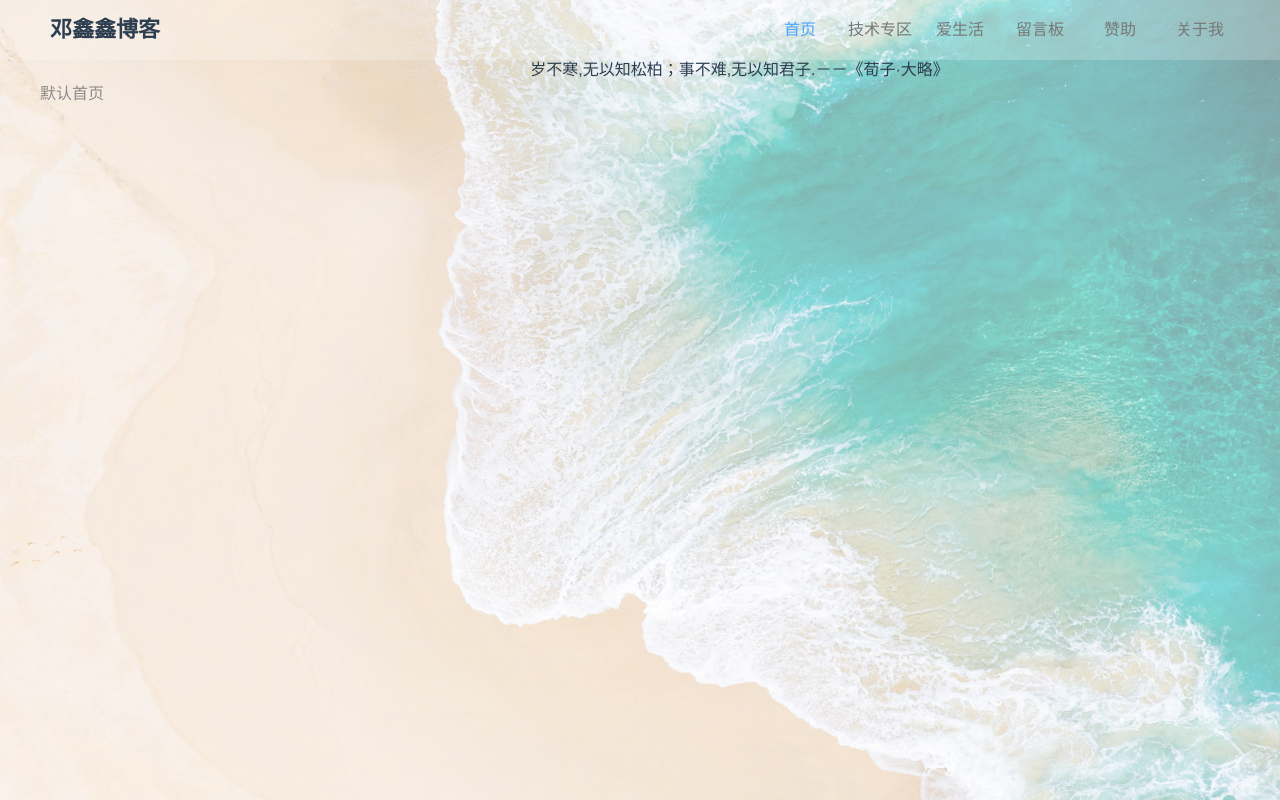
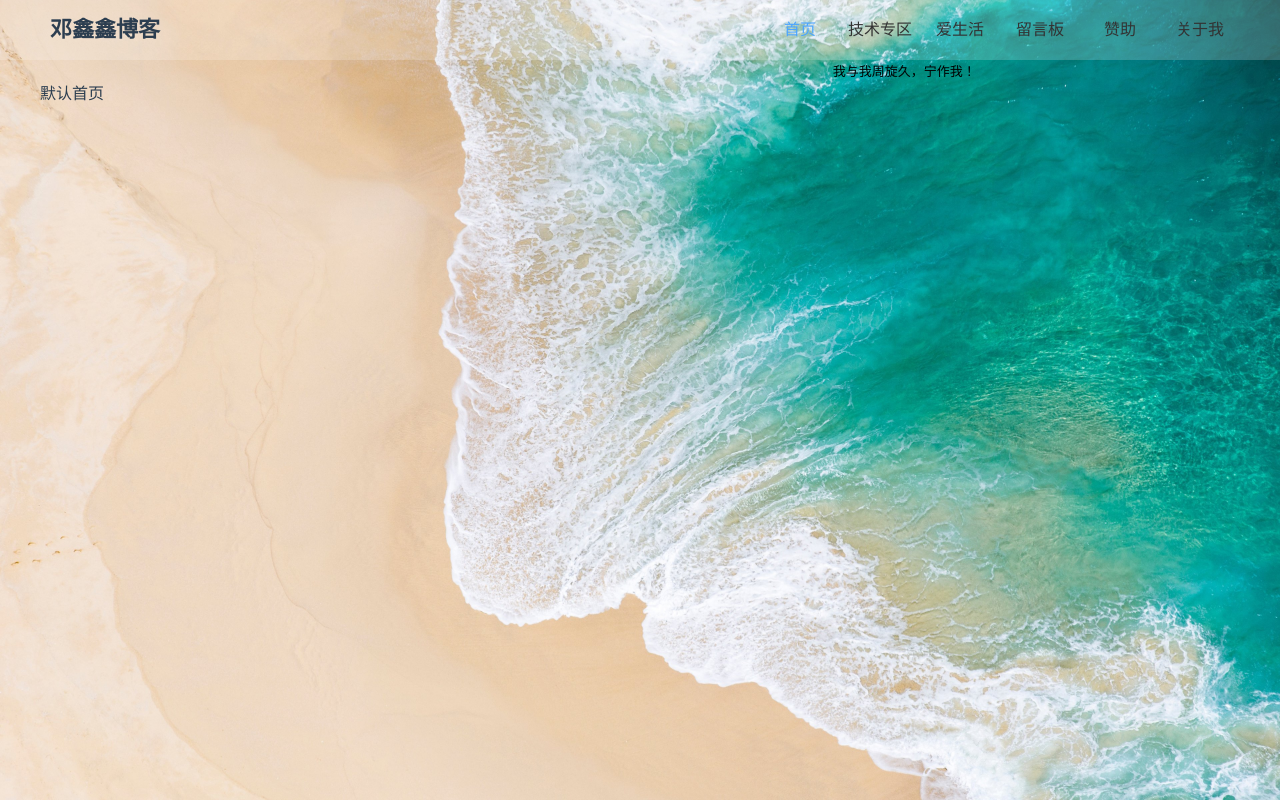
Before and after one commit to dxx01/myboke, a Vue app: page / in a window 1280 px wide. Built offline with nearby package versions, Linux system fonts and the light colour scheme; the HTML template or start-up script is replaced by a standard one.

Commit message:
gengxin8.9

```diff
--- a/package.json
+++ b/package.json
@@ -10,6 +10,7 @@
   "dependencies": {
     "core-js": "^3.6.5",
     "element-ui": "^2.13.2",
+    "gsap": "^3.4.2",
     "vue": "^2.6.11",
     "vue-router": "^3.2.0",
     "vuex": "^3.4.0"
--- a/src/components/notification.vue
+++ b/src/components/notification.vue
@@ -1,32 +1,73 @@
 <template>
-  <div id="notification">
+  <div id="notification" v-show="this.$store.state.active">
     <div class="moveBox">
-      <div class="move">
-        <span>岁不寒,无以知松柏；事不难,无以知君子.－－《荀子·大略》</span>
+      <div id="notification_move">
+        <span id="notification_content">{{ contents[active] }}</span>
       </div>
     </div>
   </div>
 </template>
 
 <script>
+import { TimelineMax } from "gsap";
 export default {
   name: "notification",
   props: [""],
   data() {
-    return {};
+    return {
+      contents: this.$store.state.defaultContent.contents,
+      active: 0,
+      x: 0,
+      // gsap
+      t1: null,
+      time: 10
+    };
   },
-
+  created() {},
   components: {},
 
   computed: {},
 
   beforeMount() {},
 
-  mounted() {},
+  mounted() {
+    this.getX();
+  },
 
-  methods: {},
+  methods: {
+    //gsap动画方法
+    initGsap() {
+      this.t1 = new TimelineMax();
+      this.t1.to("#notification_move", this.time, {
+        x: this.x,
+        repeat: 1,
+        yoyo: true,
+        yoyoEase: true,
+        onComplete: () => {
+          this.active++;
+          if (this.active > this.contents.length - 1) {
+            this.active = 0;
+          }
+        }
+      });
+    },
+    // 获取x动态值
+    getX() {
+      this.x =
+        document.getElementById("notification_move").offsetWidth -
+        document.getElementById("notification_content").offsetWidth;
+      this.initGsap();
+    }
+  },
 
-  watch: {}
+  watch: {
+    active(newData, oldData) {
+      console.log(newData);
+      if (newData !== oldData) {
+        setTimeout(this.getX);
+      }
+    }
+  }
 };
 </script>
 <style lang="scss" scoped>
@@ -40,26 +81,17 @@ export default {
     max-width: 1200px;
     margin: 0 auto;
     overflow: hidden;
-    .move {
+    #notification_move {
       position: relative;
       top: 0;
       left: 0;
-      animation: moveText 20s infinite;
       white-space: nowrap;
-      .span {
+      #notification_content {
         font-family: "Trebuchet MS", Arial, Helvetica, sans-serif;
         font-size: 13px;
         vertical-align: middle;
         font-weight: normal;
-        color: #999999;
-      }
-    }
-    @keyframes moveText {
-      from {
-        left: 0;
-      }
-      to {
-        left: 100%;
+        color: #000000;
       }
     }
   }
--- /dev/null
+++ b/src/store/defaultContent.js
@@ -0,0 +1,18 @@
+const contents = [
+  "我与我周旋久，宁作我！",
+  "事不难,无以知君子！",
+  "遇事不决，可问春风！",
+  "命里有时终须有，命里无时莫强求。",
+  "青年需早为，岂能长少年！",
+  "来说是非者，必是是非人。",
+  "良言一句暖三冬，恶语伤人六月寒。",
+  "人哪有好的，只是坏的程度不一样而已。",
+  "要么庸俗，要么孤独。",
+  "自由不是让你想做什么就做什么，自由是教你不想做什么，就可以不做什么。"
+];
+export default {
+  namespaced: true,
+  state: {
+    contents: contents
+  }
+};
--- a/src/store/index.js
+++ b/src/store/index.js
@@ -1,25 +1,22 @@
 import Vue from "vue";
 import Vuex from "vuex";
 import header from "./modules/header";
+import defaultContent from "./defaultContent";
 Vue.use(Vuex);
 
 let store = new Vuex.Store({
   state: {
-    height: 80
+    active: true
   },
   mutations: {
-    // 小屏模式下下拉框的长度
-    setHeight(state, val) {
-      state.height += val;
+    change(state, val) {
+      state.active = val;
     }
   },
-  actions: {
-    setHeight({ commit }, val) {
-      commit("setHeight", val);
-    }
-  },
+  actions: {},
   modules: {
-    header
+    header,
+    defaultContent
   }
 });
 export default store;
--- a/src/views/header/index.vue
+++ b/src/views/header/index.vue
@@ -210,7 +210,7 @@ export default {
 #headerMode {
   width: 100%;
   height: 60px;
-  position: absolute;
+  position: fixed;
   top: 0;
   z-index: 9999;
   background-color: rgba(255, 255, 255, 0.2);
@@ -250,6 +250,8 @@ export default {
           width: 80px;
           text-align: center;
           line-height: 60px;
+          color: #333;
+          font-family: Arial, Helvetica, sans-serif;
           @media (max-width: 800px) {
             width: 70px;
           }
@@ -307,7 +309,7 @@ export default {
         text-align: center;
         padding: 10px 0;
         cursor: pointer;
-        color: #777;
+        color: #333;
       }
       .active {
         color: #4ba4ff;
@@ -323,7 +325,7 @@ export default {
         .mobile_inputSearch {
           width: 85%;
           padding: 5px 12px;
-          color: #777;
+          color: #333;
           background-color: rgba(255, 255, 255, 0.2);
           font-size: 15px;
           box-shadow: none;
--- a/src/views/home.vue
+++ b/src/views/home.vue
@@ -31,6 +31,22 @@ export default {
     return {
       url: require("../assets/imgs/big.jpg")
     };
+  },
+  created() {
+    if (document.body.clientWidth < 650) {
+      this.$store.commit("change", false);
+    } else {
+      this.$store.commit("change", true);
+    }
+  },
+  mounted() {
+    window.onresize = () => {
+      if (document.body.clientWidth < 650) {
+        this.$store.commit("change", false);
+      } else {
+        this.$store.commit("change", true);
+      }
+    };
   }
 };
 </script>
@@ -39,13 +55,13 @@ export default {
   width: 100%;
   height: 100%;
   .big {
-    position: absolute;
+    position: fixed;
     top: 0;
     left: 0;
     width: 100%;
     height: 100%;
     background-size: 100% 100%;
-    opacity: 0.5;
+    z-index: -1;
   }
 }
 </style>
```
Also changed, not shown: src/store/defaultData.js (deleted), 1 other file (tests, documents, lock files or other folders).
